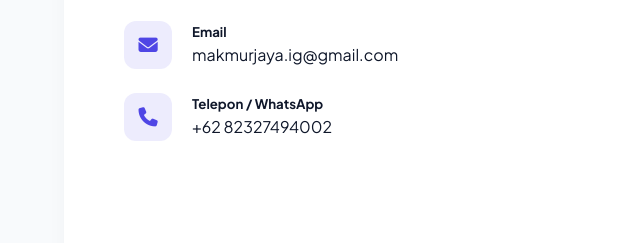
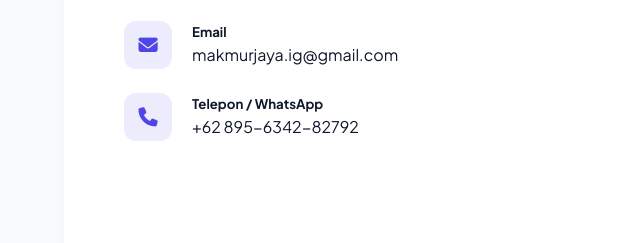
Before and after one commit to billymubarok05/makmurjaya.ig, a plain HTML site: page index.html in a window 1280 px wide. Shown: the part 3824-4067 px from the top of the page, 0-640 px from the left. Drawn offline with Linux system fonts and the light colour scheme.

Commit message:
Update WA

```diff
--- a/index.html
+++ b/index.html
@@ -47,7 +47,7 @@
                 <p>Kami merancang identitas brand, sistem aplikasi web responsif, dan strategi antarmuka UI/UX modern berstandar tinggi untuk menaikkan nilai jual produk Anda.</p>
                 <div class="hero-btns">
                     <a href="#portfolio" class="btn btn-primary">Lihat Portofolio <i class="fas fa-arrow-right"></i></a>
-                    <a href="https://wa.me/6282327494002" target="_blank" rel="noopener noreferrer" class="btn btn-outline"><i class="fab fa-whatsapp"></i> Konsultasi</a>
+                    <a href="https://wa.me/+62 895-6342-82792" target="_blank" rel="noopener noreferrer" class="btn btn-outline"><i class="fab fa-whatsapp"></i> Konsultasi</a>
                 </div>
                 <div class="hero-stats">
                     <div class="stat-item">
@@ -296,7 +296,7 @@
                         <i class="fas fa-phone"></i>
                         <div>
                             <h5>Telepon / WhatsApp</h5>
-                            <p>+62 82327494002</p>
+                            <p>+62 895-6342-82792</p>
                         </div>
                     </div>
                 </div>
@@ -344,10 +344,10 @@
                     <a href="https://linkedin.com/" target="_blank" rel="noopener noreferrer" title="LinkedIn">
                         <i class="fab fa-linkedin-in"></i>
                     </a>
-                    <a href="https://github.com/billymubarok05" target="_blank" rel="noopener noreferrer" title="GitHub">
+                    <a href="https://github.com/makmurjayaig" target="_blank" rel="noopener noreferrer" title="GitHub">
                         <i class="fab fa-github"></i>
                     </a>
-                    <a href="https://wa.me/6282327494002" target="_blank" rel="noopener noreferrer" title="WhatsApp">
+                    <a href="https://wa.me/+62 895-6342-82792" target="_blank" rel="noopener noreferrer" title="WhatsApp">
                         <i class="fab fa-whatsapp"></i>
                     </a>
                 </div>
@@ -358,7 +358,7 @@
         </div>
     </footer>
 
-    <a href="https://wa.me/6282327494002" target="_blank" rel="noopener noreferrer" class="whatsapp-float" aria-label="Chat via WhatsApp">
+    <a href="https://wa.me/+62 895-6342-82792" target="_blank" rel="noopener noreferrer" class="whatsapp-float" aria-label="Chat via WhatsApp">
         <i class="fab fa-whatsapp"></i>
     </a>
     <button id="backToTop" class="back-to-top" aria-label="Back to Top">
```
